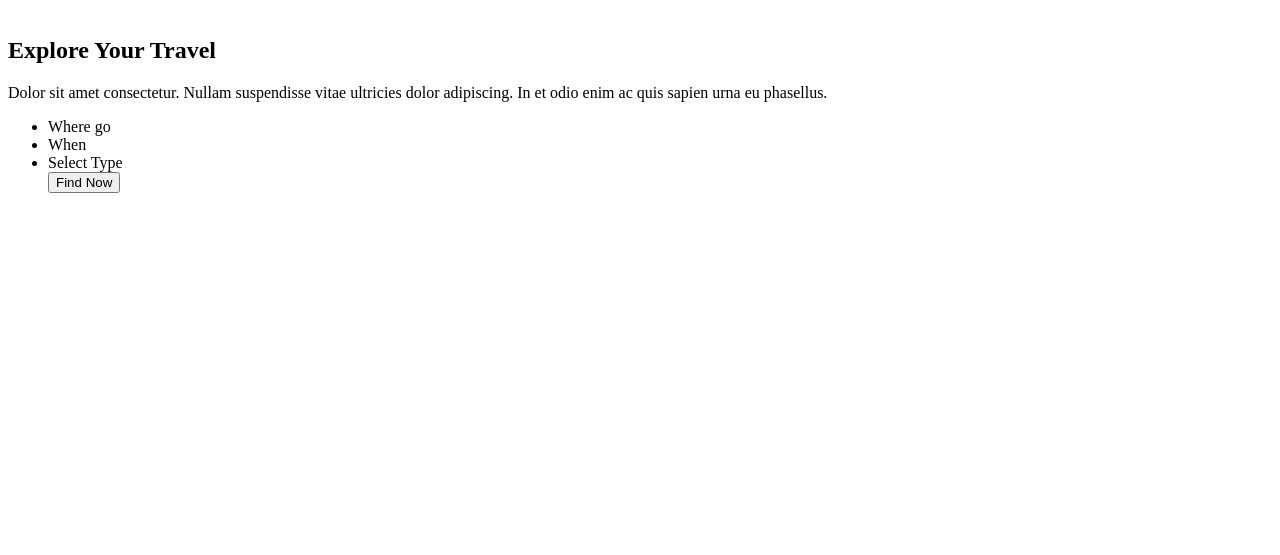
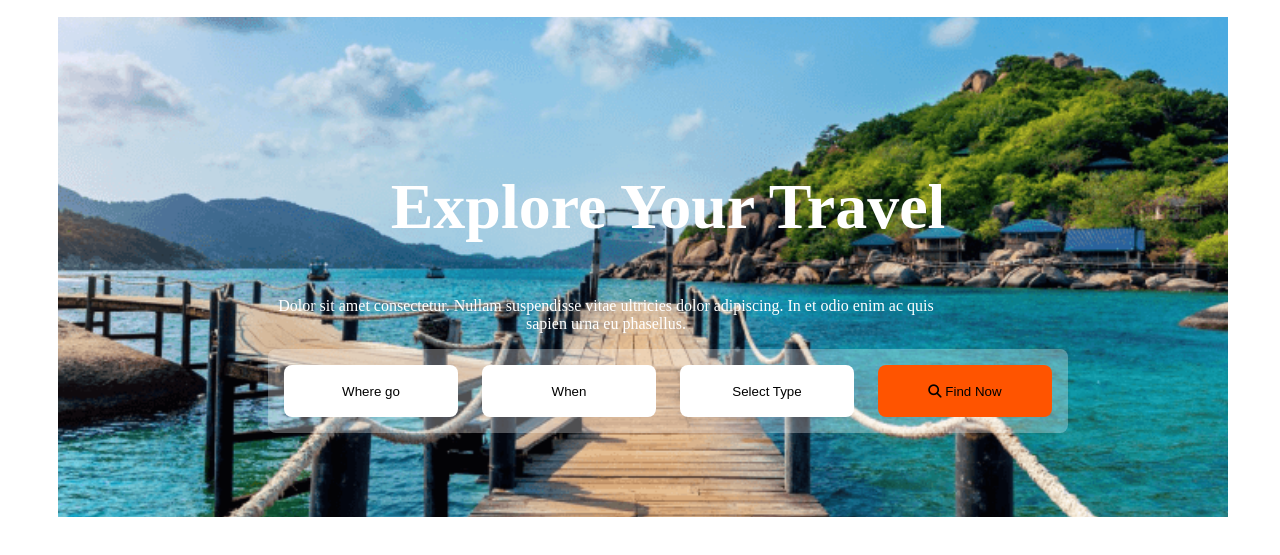
Before and after one commit to 11111Asif/my-travel-hero, a plain HTML site: page index.html in a window 1280 px wide. Shown: the part 145-700 px from the top of the page. Drawn offline with Linux system fonts and the light colour scheme.

Commit message:
added travel section

```diff
--- a/index.html
+++ b/index.html
@@ -4,6 +4,7 @@
     <meta charset="UTF-8">
     <meta name="viewport" content="width=device-width, initial-scale=1.0">
     <title>Hero travel</title>
+    <link rel="stylesheet" href="https://cdnjs.cloudflare.com/ajax/libs/font-awesome/6.5.1/css/all.min.css" integrity="sha512-DTOQO9RWCH3ppGqcWaEA1BIZOC6xxalwEsw9c2QQeAIftl+Vegovlnee1c9QX4TctnWMn13TZye+giMm8e2LwA==" crossorigin="anonymous" referrerpolicy="no-referrer" />
     <link rel="stylesheet" href="style.css">
 </head>
 <body>
@@ -29,15 +30,17 @@
         <div class="explore">
             <h2 class="travel">Explore Your Travel</h2>
             <p class="your">Dolor sit amet consectetur. Nullam suspendisse vitae ultricies dolor adipiscing. In et odio enim ac quis sapien urna eu phasellus.</p>
+
+        <div class="dropdown">
+
+
+                <button class="btn-type">Where go</button>
+                 <button class="btn-type">When</button>
+                <button class="btn-type">Select Type</button>
+                <button class="btn"> <i class="fas fa-magnifying-glass"></i> Find Now</button>
+
         </div>
-        <div class="dropdown">
-            <ul>
-                <li>Where go</li>
-                <li>When</li>
-                <li>Select Type</li>
-                <button class="btn">Find Now</button>
-            </ul>
-        </div>
+    </div>
     </section>
 </body>
 </html>
--- a/style.css
+++ b/style.css
@@ -54,3 +54,62 @@ font-size: 18px;
 font-weight: 400;
 
 }
+/* explore section */
+.section-title{
+    background-image: url("Group\ 13\ \(1\)\ \(1\).png");
+	 background-attachment: fixed;
+    background-position: center;
+    background-repeat: no-repeat;
+    background-size: cover;
+    width: 1170px;
+height: 500px;
+margin-left: 50px;
+text-align: center;
+position: relative;
+
+}
+.explore{
+   position: absolute;
+   margin-top: 100px;
+   margin-left: 210px;
+   margin-right: 70px;
+   align-items: center;
+}
+.travel{
+    color: #FFF;
+font-size: 64px;
+font-style: normal;
+font-weight: 800;
+}
+.your{
+    color: #FFF;
+text-align: center;
+font-size: 16px;
+font-style: normal;
+font-weight: 400;
+width: 676px;
+}
+.dropdown{
+    text-align: center;
+    display: inline-flex;
+padding: 16px;
+align-items: flex-start;
+gap: 24px;
+border-radius: 8px;
+background: rgba(255, 255, 255, 0.30);
+
+}
+.btn-type{
+    width: 174px;
+height: 52px;
+border-radius: 8px;
+background: #FFF;
+border: 0;
+}
+.btn{
+    width: 174px;
+height: 52px;
+border-radius: 8px;
+background: #FF5400;
+border: 0;
+}
```
